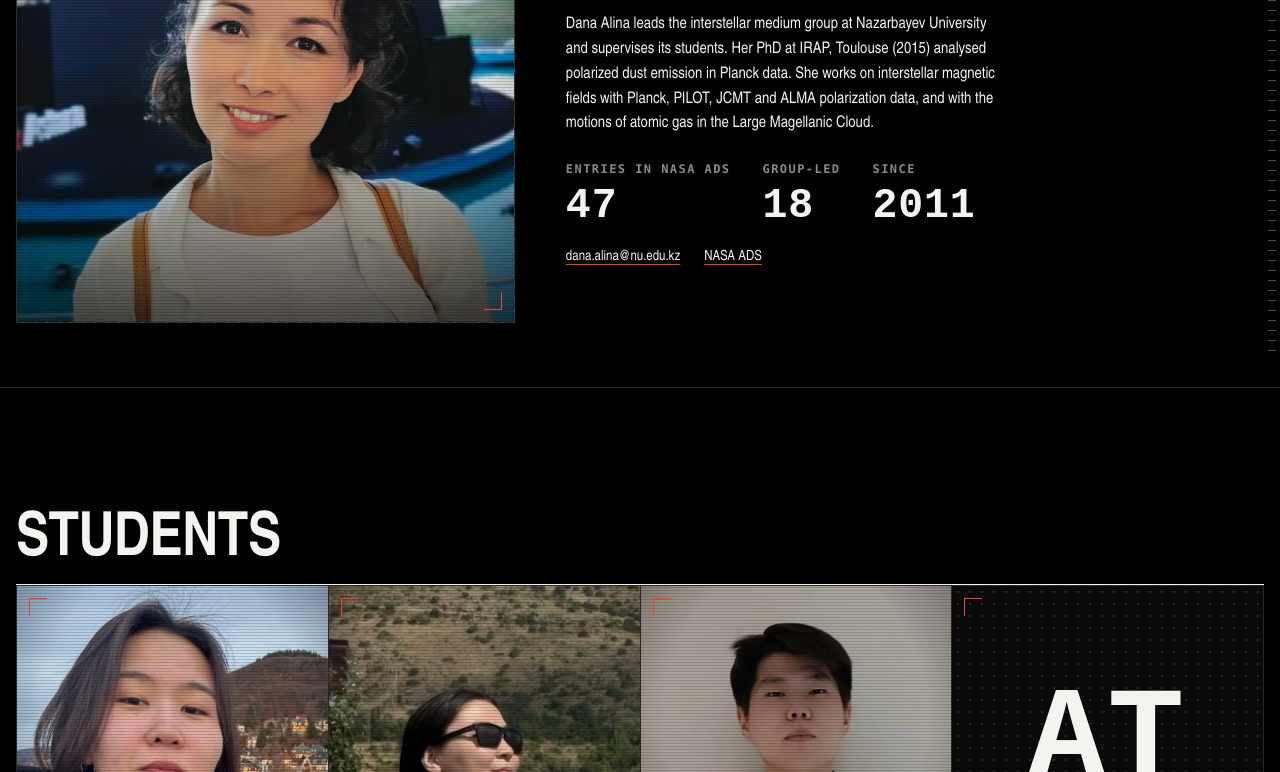
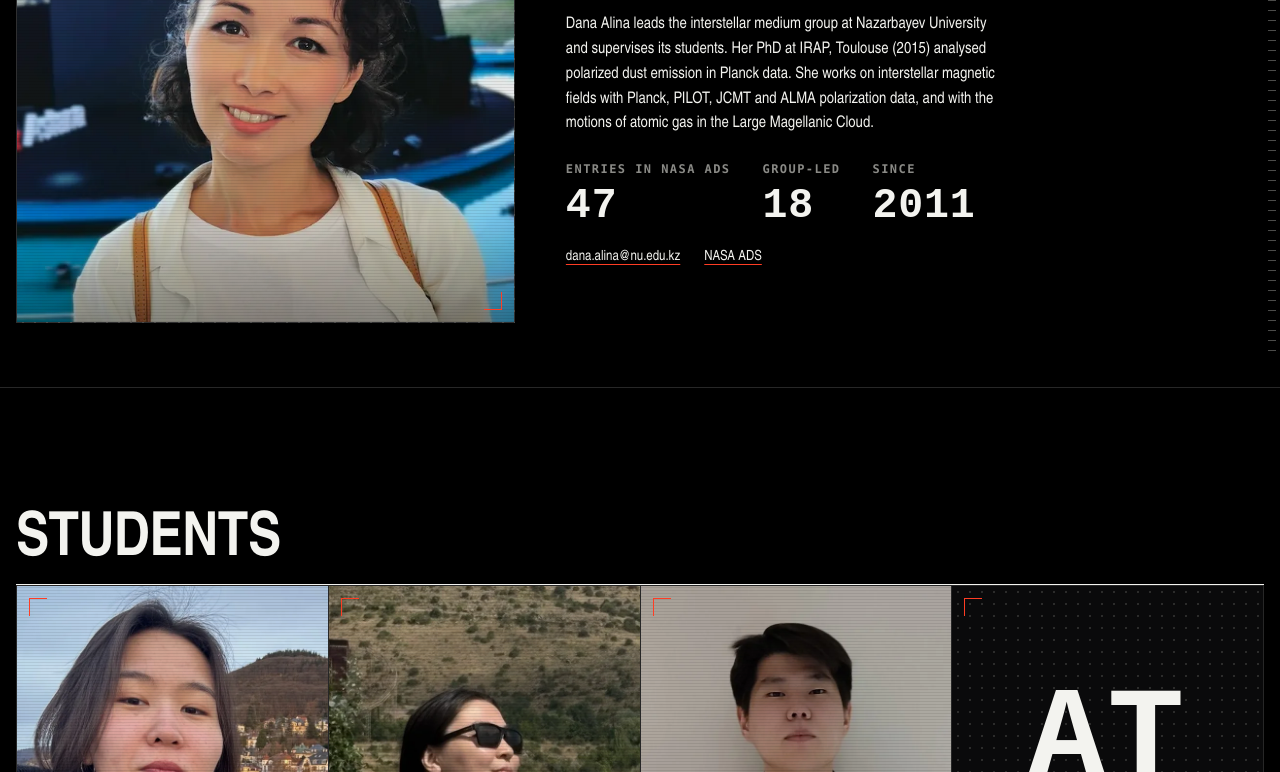
Before and after one commit to ISM-NU/ism-lab-website, an Astro site: page /people in a window 1280 px wide. Shown: the part 280-1052 px from the top of the page. Built offline with nearby package versions, Linux system fonts and the light colour scheme; Astro itself is replaced by a stand-in of ours; a web font is replaced by a local one.

Commit message:
Lighten the photo screen
The scanlines, vignette and fade together made every face look dim. Fainter scanlines and a short bottom fade only; no vignette.

```diff
--- a/src/pages/people.astro
+++ b/src/pages/people.astro
@@ -84,16 +84,16 @@ const avatar = (p: (typeof people)[number]) => initials(p.data.name);
   .people > li { border: solid var(--hair); border-width: 0 1px 1px 0; }
   .people > li { display: grid; grid-template-rows: auto 1fr; }
   .avatar { position: relative; aspect-ratio: 1; display: grid; place-items: center; background: radial-gradient(circle, rgba(243, 243, 239, 0.14) 1px, transparent 1.5px) 0 0 / 12px 12px, var(--panel); overflow: hidden; }
-  /* Photos keep their own colours. A scanline screen, a light vignette and a
-     fade into the card below make them read as frames on the console; the
-     screen clears on hover. The corner brackets sit above it. */
+  /* Photos keep their own colours and brightness. A faint scanline screen and
+     a short fade into the card below make them read as frames on the console;
+     the screen clears on hover. The corner brackets sit above it. Keep it
+     light: stronger values made every face look dim. */
   .avatar img { position: absolute; inset: 0; width: 100%; height: 100%; object-fit: cover; }
   .avatar:has(img)::after {
     content: ""; position: absolute; inset: 0; pointer-events: none; transition: opacity 0.3s;
     background:
-      repeating-linear-gradient(0deg, rgba(0, 0, 0, 0.16) 0 1px, transparent 1px 3px),
-      linear-gradient(transparent 62%, rgba(0, 0, 0, 0.55)),
-      radial-gradient(ellipse at 50% 42%, transparent 60%, rgba(0, 0, 0, 0.35) 100%);
+      repeating-linear-gradient(0deg, rgba(0, 0, 0, 0.08) 0 1px, transparent 1px 3px),
+      linear-gradient(transparent 80%, rgba(0, 0, 0, 0.3));
   }
   li:hover .avatar::after, .lead:hover .avatar::after { opacity: 0; }
   .avatar .b { z-index: 1; }
```
